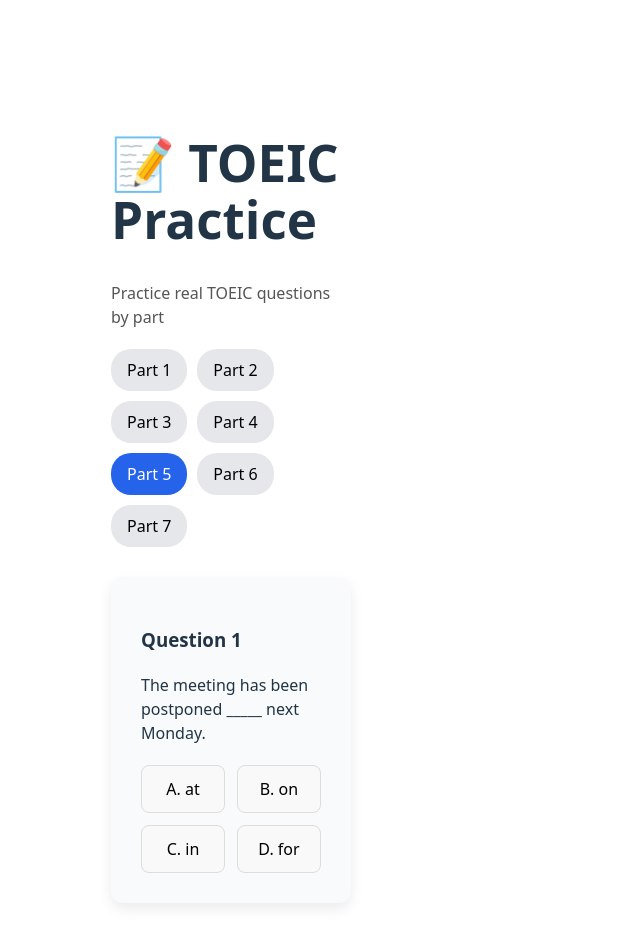
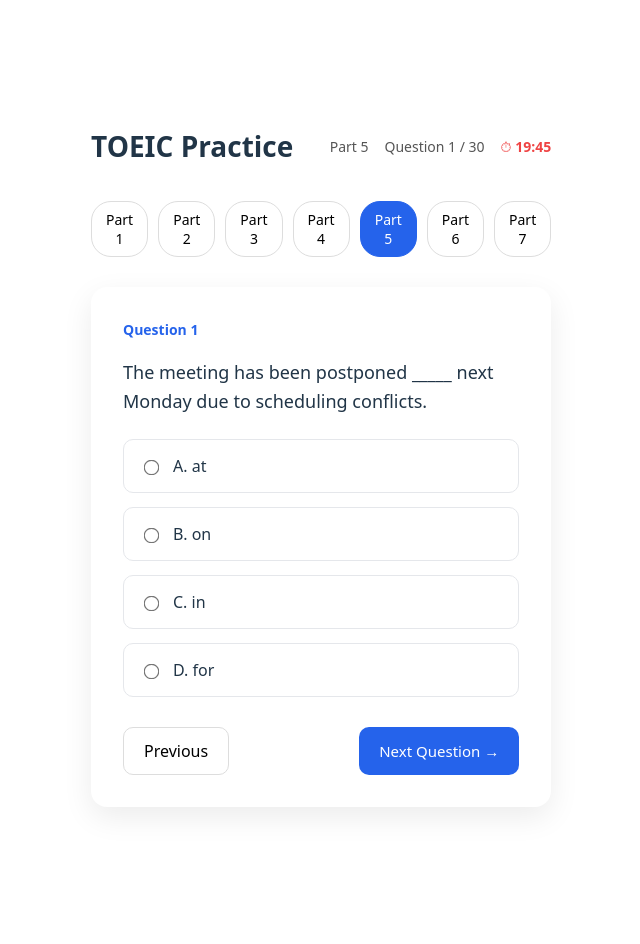
Before and after one commit to truongluu46/toeic-web, a React (Vite) app: page /practice in a window 1280 px wide. Shown: the part 440-1384 px from the top of the page, without its empty margins (429-1069 px from the left). Built offline with nearby package versions, Linux system fonts and the light colour scheme.

Commit message:
feat: redesign practice page with modern TOEIC exam UI

```diff
--- a/src/pages/Practice.jsx
+++ b/src/pages/Practice.jsx
@@ -2,35 +2,65 @@
 
 export default function Practice() {
   return (
-    <div className="practice-page">
-      <h1>📝 TOEIC Practice</h1>
-      <p className="subtitle">
-        Practice real TOEIC questions by part
-      </p>
+    <div className="practice-wrapper">
+      {/* Header */}
+      <div className="practice-header">
+        <h1>TOEIC Practice</h1>
+        <div className="practice-info">
+          <span>Part 5</span>
+          <span>Question 1 / 30</span>
+          <span className="timer">⏱ 19:45</span>
+        </div>
+      </div>
 
-      {/* Part selection */}
-      <div className="part-list">
-        <button className="part-btn">Part 1</button>
-        <button className="part-btn">Part 2</button>
-        <button className="part-btn">Part 3</button>
-        <button className="part-btn">Part 4</button>
-        <button className="part-btn active">Part 5</button>
-        <button className="part-btn">Part 6</button>
-        <button className="part-btn">Part 7</button>
+      {/* Part selector */}
+      <div className="part-selector">
+        {["1","2","3","4","5","6","7"].map((p) => (
+          <button
+            key={p}
+            className={`part-chip ${p === "5" ? "active" : ""}`}
+          >
+            Part {p}
+          </button>
+        ))}
       </div>
 
       {/* Question card */}
       <div className="question-card">
-        <h3>Question 1</h3>
-        <p>
-          The meeting has been postponed _____ next Monday.
+        <div className="question-title">
+          Question 1
+        </div>
+
+        <p className="question-text">
+          The meeting has been postponed _____ next Monday due to scheduling conflicts.
         </p>
 
-        <div className="answers">
-          <button>A. at</button>
-          <button>B. on</button>
-          <button>C. in</button>
-          <button>D. for</button>
+        <div className="options">
+          <label className="option">
+            <input type="radio" name="q1" />
+            <span>A. at</span>
+          </label>
+
+          <label className="option">
+            <input type="radio" name="q1" />
+            <span>B. on</span>
+          </label>
+
+          <label className="option">
+            <input type="radio" name="q1" />
+            <span>C. in</span>
+          </label>
+
+          <label className="option">
+            <input type="radio" name="q1" />
+            <span>D. for</span>
+          </label>
+        </div>
+
+        {/* Actions */}
+        <div className="question-actions">
+          <button className="btn-outline">Previous</button>
+          <button className="btn-primary">Next Question →</button>
         </div>
       </div>
     </div>
--- a/src/styles/Practice.css
+++ b/src/styles/Practice.css
@@ -1,56 +1,127 @@
-.practice-page {
-  padding: 40px;
+.practice-wrapper {
   max-width: 900px;
-  margin: auto;
+  margin: 40px auto;
+  padding: 0 20px;
 }
 
-.subtitle {
-  color: #555;
+/* Header */
+.practice-header {
+  display: flex;
+  justify-content: space-between;
+  align-items: center;
   margin-bottom: 20px;
 }
 
-.part-list {
+.practice-header h1 {
+  font-size: 28px;
+}
+
+.practice-info {
   display: flex;
-  flex-wrap: wrap;
+  gap: 16px;
+  font-size: 14px;
+  color: #555;
+}
+
+.timer {
+  font-weight: 600;
+  color: #ef4444;
+}
+
+/* Part selector */
+.part-selector {
+  display: flex;
   gap: 10px;
   margin-bottom: 30px;
 }
 
-.part-btn {
-  padding: 10px 16px;
+.part-chip {
+  padding: 8px 14px;
   border-radius: 20px;
+  border: 1px solid #ddd;
+  background: white;
+  cursor: pointer;
+  font-size: 14px;
+}
+
+.part-chip.active {
+  background: #2563eb;
+  color: white;
+  border-color: #2563eb;
+}
+
+/* Question Card */
+.question-card {
+  background: white;
+  border-radius: 16px;
+  padding: 32px;
+  box-shadow: 0 10px 30px rgba(0,0,0,0.08);
+}
+
+.question-title {
+  font-size: 14px;
+  color: #2563eb;
+  font-weight: 600;
+  margin-bottom: 12px;
+}
+
+.question-text {
+  font-size: 18px;
+  margin-bottom: 24px;
+  line-height: 1.6;
+}
+
+/* Options */
+.options {
+  display: grid;
+  gap: 14px;
+}
+
+.option {
+  display: flex;
+  align-items: center;
+  gap: 12px;
+  padding: 14px 16px;
+  border-radius: 10px;
+  border: 1px solid #e5e7eb;
+  cursor: pointer;
+  transition: all 0.15s ease;
+}
+
+.option:hover {
+  border-color: #2563eb;
+  background: #f0f6ff;
+}
+
+.option input {
+  transform: scale(1.2);
+}
+
+/* Actions */
+.question-actions {
+  margin-top: 30px;
+  display: flex;
+  justify-content: space-between;
+}
+
+.btn-primary {
+  background: #2563eb;
+  color: white;
   border: none;
-  background: #e5e7eb;
+  padding: 12px 20px;
+  border-radius: 10px;
+  font-size: 15px;
   cursor: pointer;
 }
 
-.part-btn.active {
-  background: #2563eb;
-  color: white;
-}
-
-.question-card {
-  background: #f9fafb;
-  padding: 30px;
-  border-radius: 12px;
-  box-shadow: 0 6px 14px rgba(0,0,0,0.08);
-}
-
-.answers {
-  margin-top: 20px;
-  display: grid;
-  grid-template-columns: 1fr 1fr;
-  gap: 12px;
-}
-
-.answers button {
-  padding: 12px;
-  border-radius: 8px;
+.btn-outline {
+  background: white;
   border: 1px solid #ddd;
+  padding: 12px 20px;
+  border-radius: 10px;
   cursor: pointer;
 }
 
-.answers button:hover {
-  background: #2563eb;
-  color: white;
+.btn-primary:hover {
+  background: #1e4ed8;
 }
```
